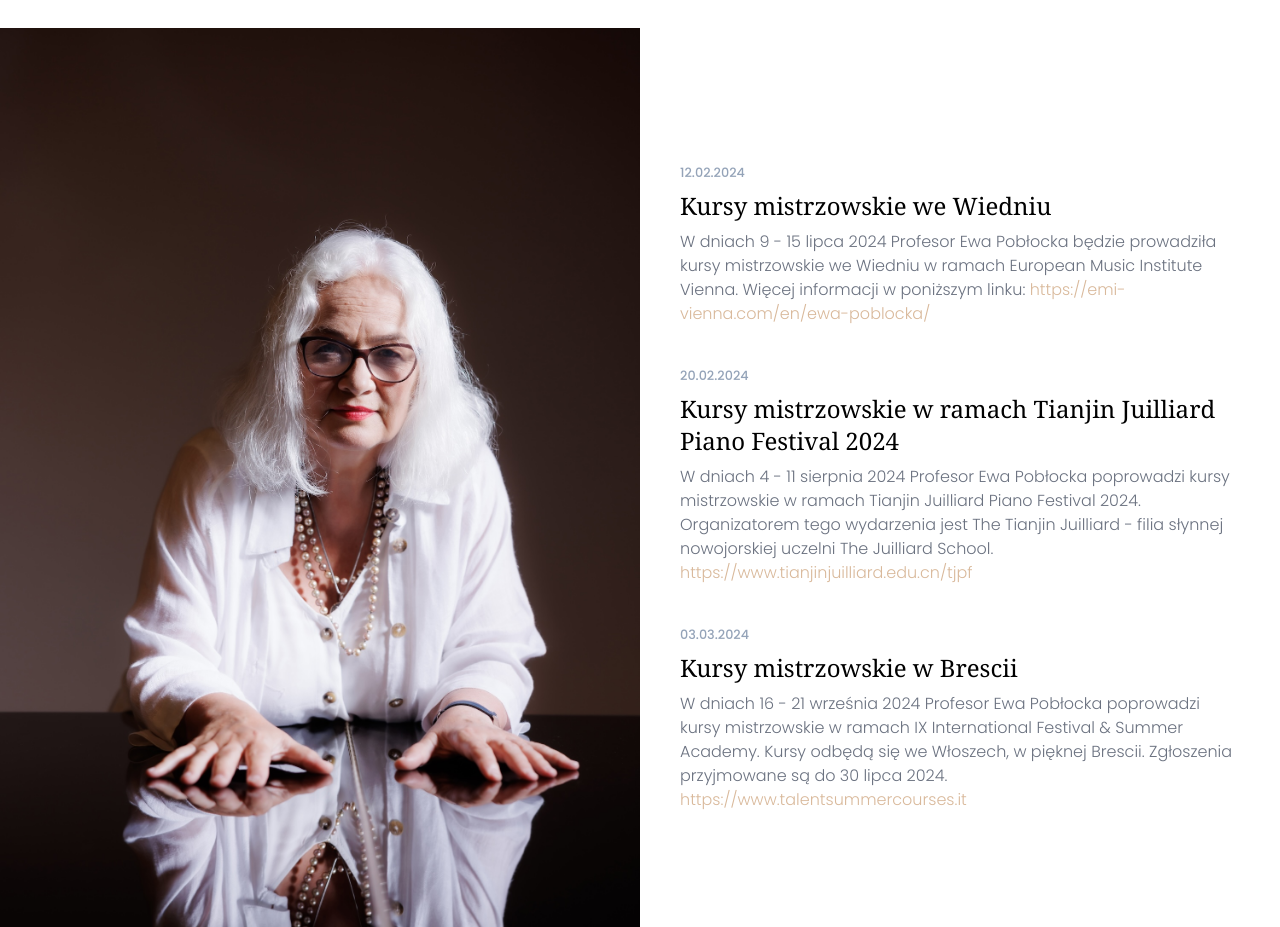
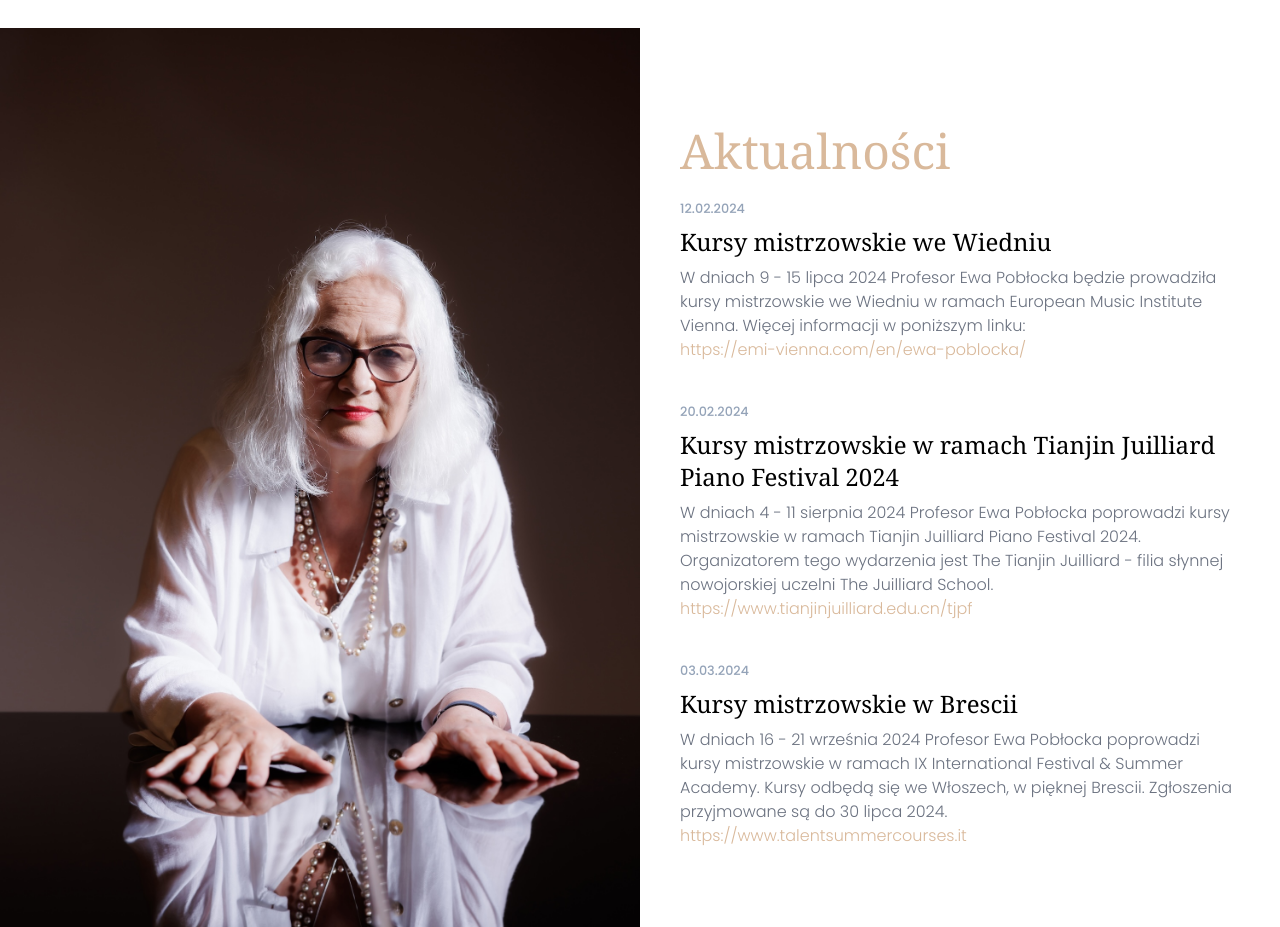
Before and after one commit to krzysztofson/ewa-poblocka, a website: page dist/index.html in a window 1280 px wide. Shown: the part 6820-7747 px from the top of the page. Drawn offline with Linux system fonts and the light colour scheme; some packages are replaced by stand-ins of ours; a script that the page names is missing.

Commit message:
news title

```diff
--- a/dist/index.html
+++ b/dist/index.html
@@ -261,9 +261,11 @@
       <div class="md:grid md:grid-cols-2">
         <img loading="lazy" class="p-10 md:p-0" src="assets/imgs/nauka.jpg" alt="Ewa Pobłocka">
         <div class="flex flex-col justify-center p-4 md:p-10">
+          <h2 class="mb-6 text-5xl text-primary-500">Aktualności</h2>
           <small class="text-slate-400">12.02.2024</small>
           <h3 class="py-2 text-2xl">Kursy mistrzowskie we Wiedniu</h3>
-        <p class="mb-10">W dniach 9 - 15 lipca 2024 Profesor Ewa Pobłocka będzie prowadziła kursy mistrzowskie we Wiedniu w ramach European Music Institute Vienna. Więcej informacji w poniższym linku: <a class="text-primary-500" href="https://emi-vienna.com/en/ewa-poblocka/">https://emi-vienna.com/en/ewa-poblocka/</a></p>
+          <p class="mb-10">W dniach 9 - 15 lipca 2024 Profesor Ewa Pobłocka będzie prowadziła kursy mistrzowskie we Wiedniu w ramach European Music Institute Vienna. Więcej informacji w poniższym linku:
+            <br><a class="text-primary-500" href="https://emi-vienna.com/en/ewa-poblocka/">https://emi-vienna.com/en/ewa-poblocka/</a></p>
 
           <small class="text-slate-400">20.02.2024</small>
           <h3 class="py-2 text-2xl">Kursy mistrzowskie w ramach Tianjin Juilliard Piano Festival 2024</h3>
```
Also changed, not shown: dist/assets/css/main.css. Lines whose indentation alone changed are shown as unchanged.
